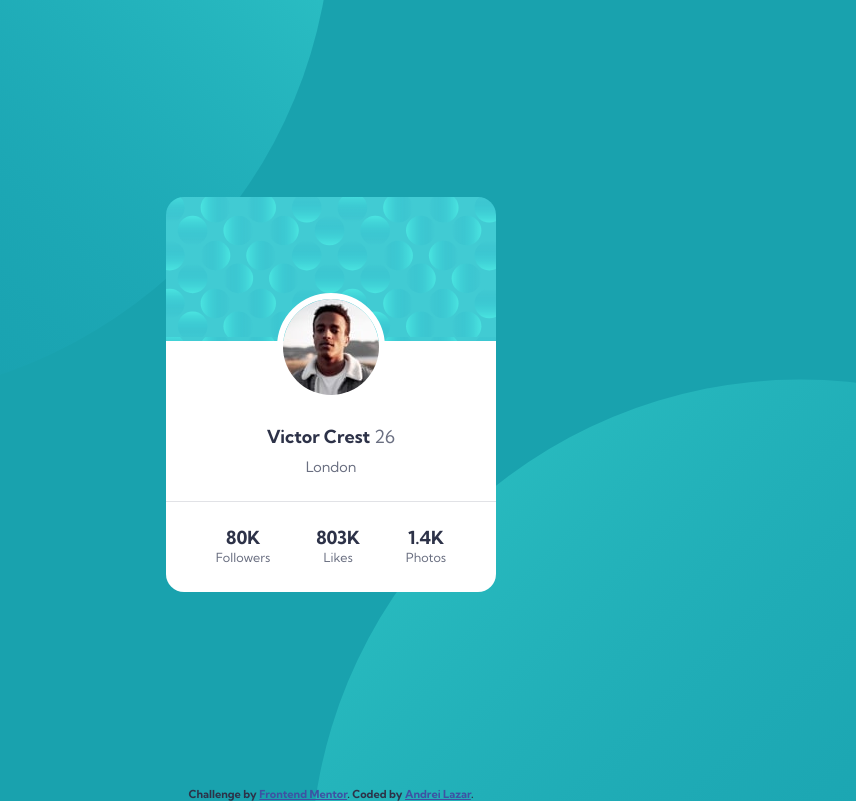
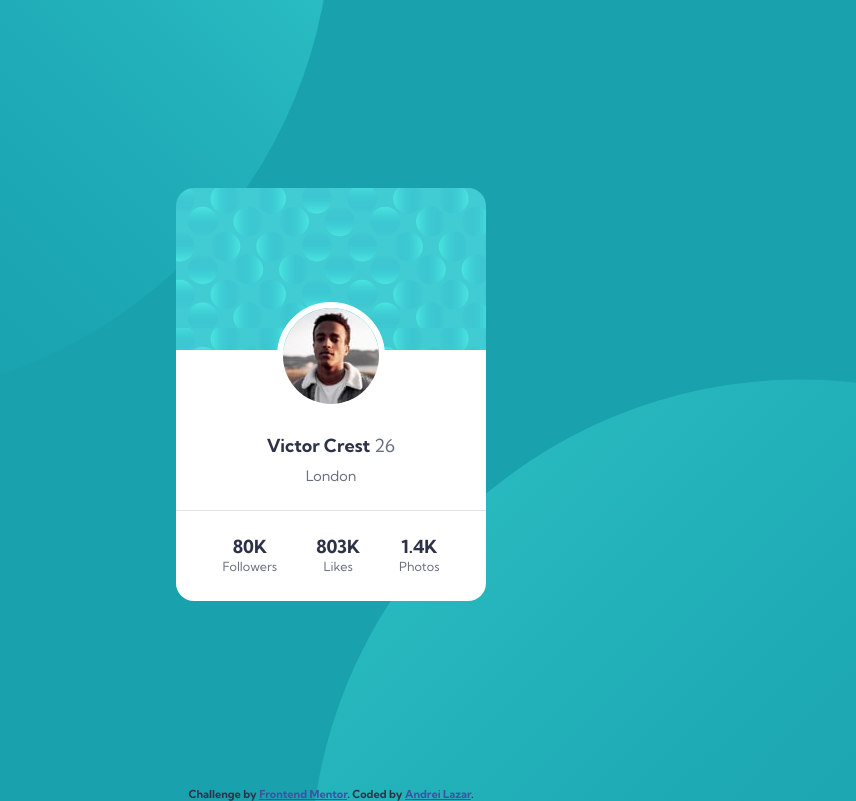
Before and after one commit to lazar-andrei/frontend-mentor-challenges, a plain HTML site: page profile-card-component-main/index.html in a window 1280 px wide. Shown: the whole page, without its empty margins (309-1165 px from the left). Drawn offline with nearby package versions, Linux system fonts and the light colour scheme.

Commit message:
Minor update

```diff
--- a/profile-card-component-main/index.html
+++ b/profile-card-component-main/index.html
@@ -25,7 +25,7 @@
     <div class="card-top"></div>
 
     <div class="card-content">
-      <img src="images/image-victor.jpg">
+      <img src="images/image-victor.jpg" alt="victor">
       <div class="name-container">
         Victor Crest
         <span class="age">26</span>
--- a/profile-card-component-main/main.css
+++ b/profile-card-component-main/main.css
@@ -34,12 +34,12 @@ main{
   display: flex;
   flex-direction: column;
   justify-content: center;
-  height: 75vh;
-  width: 330px;
+  height: 77vh;
+  width: 310px;
 
 }
 .card-top{
-  height: 8rem;
+  height: 9rem;
   width: 100%;
   background-image: url('images/bg-pattern-card.svg');
   border-radius: 1rem 1rem 0 0;
```
